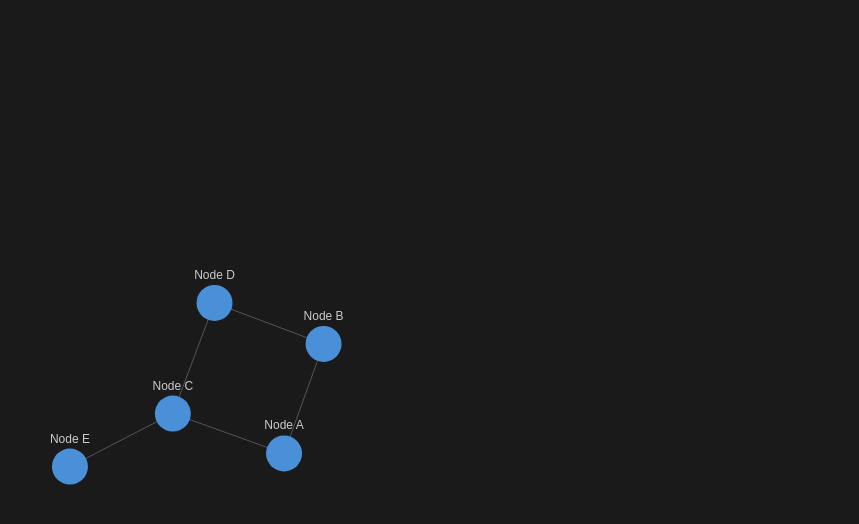
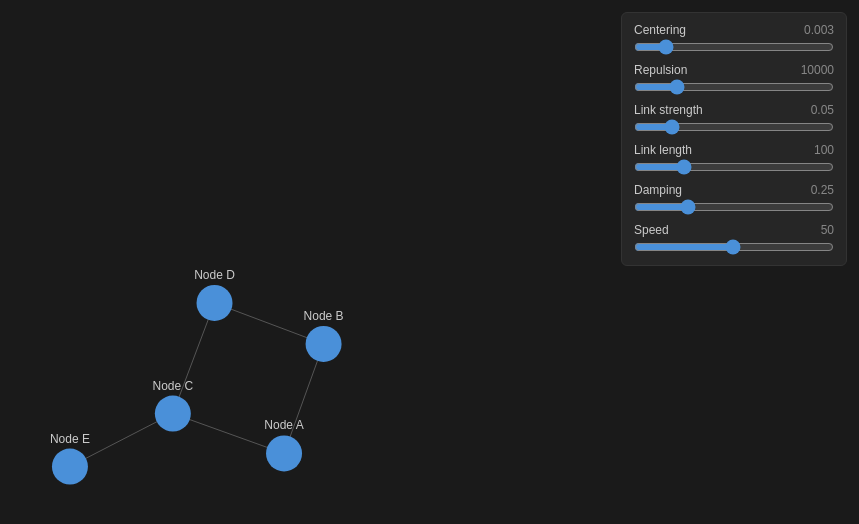
Before and after one commit to Smokierpizza17/graph_homepage, a plain HTML site: page index.html in a window 1280 px wide. Shown: the whole page, without its empty margins (421-1280 px from the left). Drawn offline with Linux system fonts and the light colour scheme.

Commit message:
settings panel

```diff
--- a/index.html
+++ b/index.html
@@ -13,6 +13,9 @@
   <g id="nodes"></g>
 </svg>
 
+<!-- Sliders are generated from settingsConfig in main.js -->
+<div id="settings"></div>
+
 <script src="main.js"></script>
 </body>
 </html>
--- a/main.js
+++ b/main.js
@@ -4,14 +4,49 @@ const nodesGroup = document.getElementById('nodes');
 
 const NS = 'http://www.w3.org/2000/svg';
 
-const settings = {
-  centering: 0.003,
-  repulsion: 10000,
-  linkStrength: 0.05,
-  linkLength: 100,
-  damping: 0.25,
-  speed: 50,
+// Each setting defines its default value and the range of its slider.
+const settingsConfig = {
+  centering:    { label: 'Centering',     value: 0.003, min: 0.0005,  max: 0.02,  step: 0.0005 },
+  repulsion:    { label: 'Repulsion',     value: 10000, min: 500,  max: 50000, step: 500 },
+  linkStrength: { label: 'Link strength', value: 0.05,  min: 0.002,  max: 0.3,   step: 0.002 },
+  linkLength:   { label: 'Link length',   value: 100,   min: 10, max: 400,   step: 5 },
+  damping:      { label: 'Damping',       value: 0.25,  min: 0,  max: 1,     step: 0.01 },
+  speed:        { label: 'Speed',         value: 50,    min: 1,  max: 100,   step: 1 },
 };
+
+// Current values, read by the simulation. Updated by the sliders.
+const settings = Object.fromEntries(
+  Object.entries(settingsConfig).map(([key, cfg]) => [key, cfg.value])
+);
+
+// --- Settings panel: one slider per entry in settingsConfig ---
+const settingsPanel = document.getElementById('settings');
+for (const [key, cfg] of Object.entries(settingsConfig)) {
+  const row = document.createElement('label');
+  row.classList.add('setting');
+
+  const name = document.createElement('span');
+  name.classList.add('setting-name');
+  name.textContent = cfg.label;
+
+  const output = document.createElement('span');
+  output.classList.add('setting-value');
+  output.textContent = cfg.value;
+
+  const slider = document.createElement('input');
+  slider.type = 'range';
+  slider.min = cfg.min;
+  slider.max = cfg.max;
+  slider.step = cfg.step;
+  slider.value = cfg.value;
+  slider.addEventListener('input', () => {
+    settings[key] = Number(slider.value);
+    output.textContent = slider.value;
+  });
+
+  row.append(name, output, slider);
+  settingsPanel.appendChild(row);
+}
 
 // --- Centre the coordinate system: (0, 0) is the middle of the screen ---
 // The viewBox matches the element's pixel size, so 1 unit = 1 pixel.
--- a/style.css
+++ b/style.css
@@ -32,6 +32,44 @@ html, body {
   cursor: grabbing;
 }
 
+/* Settings panel */
+#settings {
+  position: fixed;
+  top: 12px;
+  right: 12px;
+  width: 200px;
+  padding: 10px 12px;
+  background: rgba(40, 40, 40, 0.9);
+  border: 1px solid #333;
+  border-radius: 6px;
+  font-family: sans-serif;
+  font-size: 12px;
+  color: #cccccc;
+}
+
+.setting {
+  display: grid;
+  grid-template-columns: 1fr auto;
+  row-gap: 2px;
+  margin-bottom: 8px;
+}
+
+.setting:last-child {
+  margin-bottom: 0;
+}
+
+.setting-value {
+  color: #888;
+  font-variant-numeric: tabular-nums;
+}
+
+.setting input[type="range"] {
+  grid-column: 1 / -1;
+  width: 100%;
+  margin: 0;
+  accent-color: #4a90d9;
+}
+
 /* Node labels */
 .label {
   fill: #cccccc;
```
